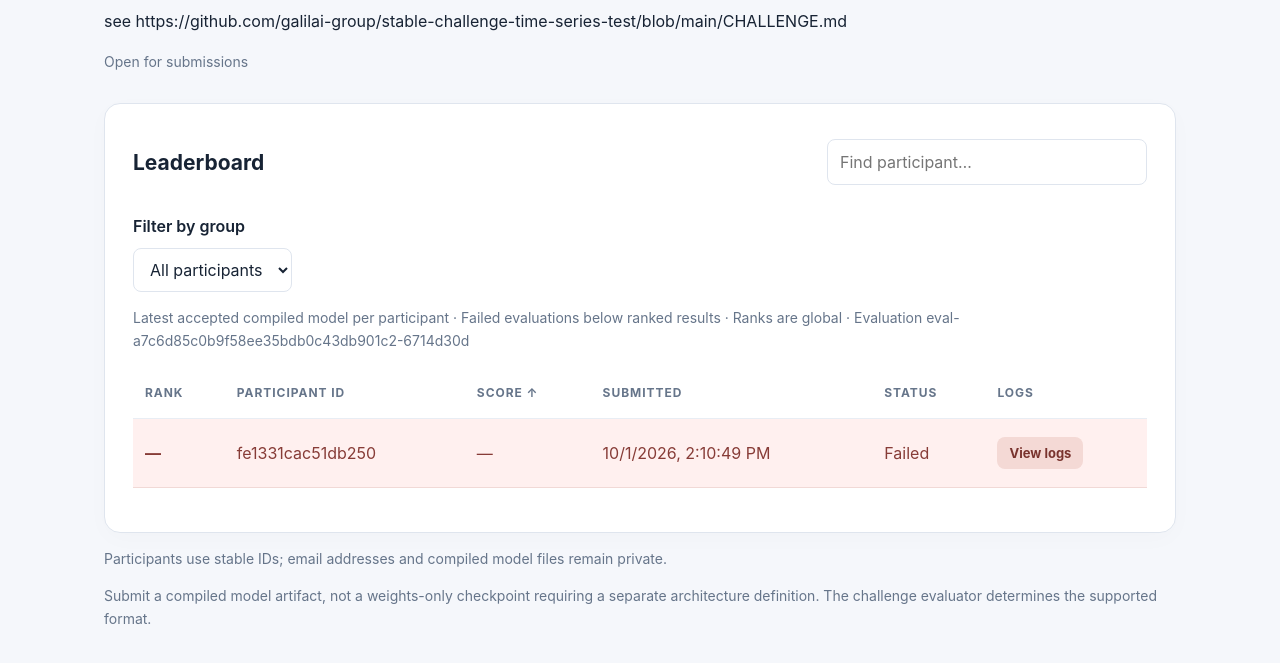
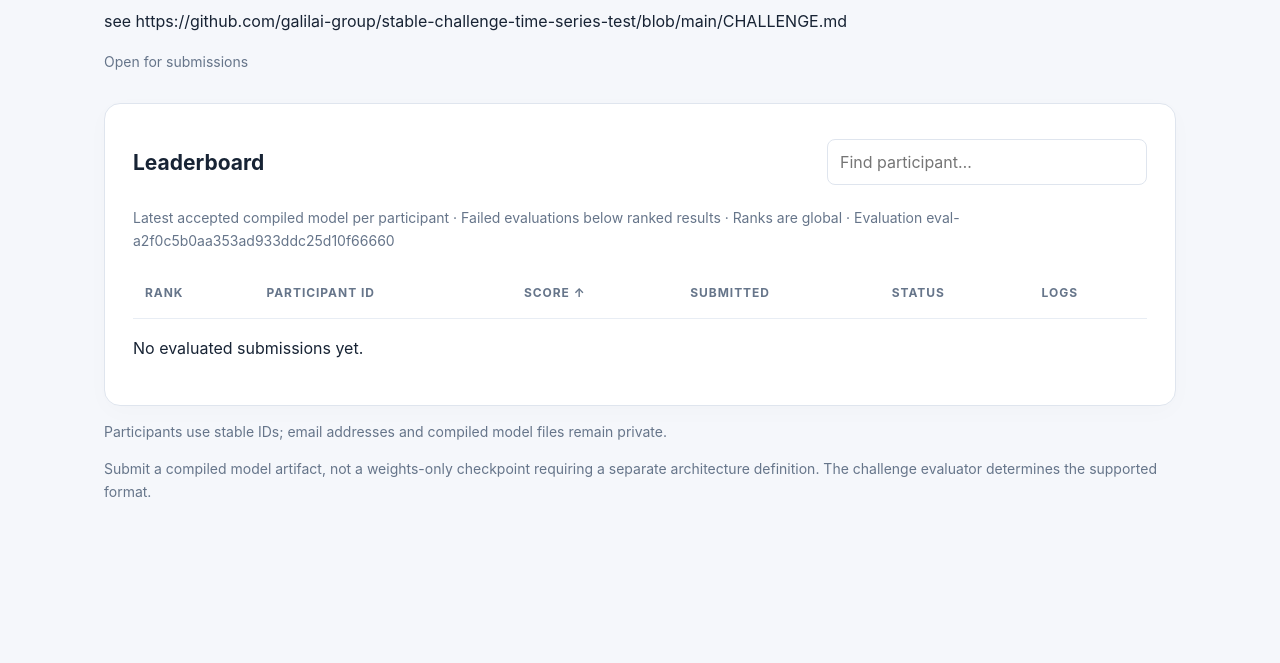
Before and after one commit to galilai-group/stable-challenge-time-series-test, a plain HTML site: page docs/index.html in a window 1280 px wide. Shown: the part 203-866 px from the top of the page. After the commit the page ends 800 px from the top, so only its background shows below. Drawn offline with Linux system fonts and the light colour scheme.

Commit message:
Update challenge settings and leaderboard

```diff
--- a/docs/challenge.json
+++ b/docs/challenge.json
@@ -4,7 +4,7 @@
   "description": "see https://github.com/galilai-group/stable-challenge-time-series-test/blob/main/CHALLENGE.md ",
   "metric": "score",
   "direction": "maximize",
-  "evaluator_version": "eval-a7c6d85c0b9f58ee35bdb0c43db901c2-6714d30d",
+  "evaluator_version": "eval-a2f0c5b0aa353ad933ddc25d10f66660",
   "closes_at": null,
   "anonymous": true,
   "accepting_submissions": true,
--- a/docs/index.html
+++ b/docs/index.html
@@ -4,10 +4,10 @@
 <script src="leaderboard.js" defer></script></head><body><main>
 <p class="eyebrow">RESEARCH CHALLENGE</p>
 <div class="topline"><h1 id="title">Leaderboard</h1><a id="submit" class="button" hidden>Submit compiled model</a></div>
-<p id="description"></p><p class="muted" id="details"></p>
+<p id="description"></p><p class="muted" id="details"></p><p class="limits" id="limits"></p>
 <section class="card"><div class="topline"><h2>Leaderboard</h2>
 <input type="search" id="search" aria-label="Find a participant" placeholder="Find participant…"></div>
-<label for="group-filter">Filter by group</label><select id="group-filter"><option value="">All participants</option></select><p class="muted" id="policy"></p><div class="table-wrap"><table>
+<label for="group-filter" id="group-filter-label">Filter by group</label><select id="group-filter"><option value="">All participants</option></select><p class="muted" id="policy"></p><div class="table-wrap"><table>
 <thead><tr id="columns"></tr></thead>
 <tbody id="rows"></tbody></table></div><p id="status" role="status">Loading scores…</p></section>
 <p class="muted" id="identity-policy"></p><p class="muted">Submit a compiled model artifact, not a weights-only checkpoint requiring a separate architecture definition. The challenge evaluator determines the supported format.</p>
--- a/docs/leaderboard.js
+++ b/docs/leaderboard.js
@@ -1,21 +1,33 @@
 "use strict";
 const el = id => document.getElementById(id);
+// Renders text as plain text, turning only [label](https://…) into links.
+const linkify = (node, text) => {
+  node.replaceChildren(); let last = 0;
+  for (const m of text.matchAll(/\[([^\]]+)\]\((https?:\/\/[^\s)]+)\)/g)) {
+    const a = document.createElement("a"); a.href = m[2]; a.textContent = m[1]; a.target = "_blank"; a.rel = "noopener";
+    node.append(text.slice(last, m.index), a); last = m.index + m[0].length;
+  }
+  node.append(text.slice(last));
+};
 (async () => {
   try {
     const [config, data] = await Promise.all(["challenge.json", "leaderboard.json"].map(async url => {
       const r = await fetch(url, {cache: "no-cache"}); if (!r.ok) throw new Error("Unavailable"); return r.json();
     }));
     document.title = config.title; el("title").textContent = config.title;
-    el("description").textContent = config.description;
+    linkify(el("description"), config.description);
     const url = config.submit_url ? new URL(config.submit_url) : new URL("/submit", config.service_url);
     if (url.protocol !== "https:" && url.hostname !== "localhost") throw new Error("Invalid service URL");
     url.searchParams.set("challenge", config.slug);
     el("submit").href = url.href; el("submit").hidden = false;
     el("details").textContent = config.accepting_submissions === false ? "Submissions are closed" : config.closes_at ? `Deadline: ${new Date(config.closes_at).toLocaleString()}` : "Open for submissions";
+    const limits = [config.max_bytes && `Maximum file size: ${(config.max_bytes / 1024 ** 2).toLocaleString()} MiB`, config.daily_limit && `${config.daily_limit} upload attempts per day`].filter(Boolean);
+    if (limits.length && config.accepting_submissions !== false) el("limits").textContent = limits.join(" · ");
     const anonymous = (data.anonymous ?? config.anonymous) !== false;
     el('identity-policy').textContent = anonymous ? 'Participants use stable IDs; email addresses and compiled model files remain private.' : 'Participant email addresses are displayed publicly. Compiled model files remain private.';
     el('group-filter').replaceChildren(new Option('All participants', ''));
     for (const group of (data.groups || [])) el('group-filter').append(new Option(group, group));
+    el('group-filter').hidden = el('group-filter-label').hidden = !(data.groups || []).length;
     const primary = data.metric || config.metric;
     const metrics = [primary, ...new Set((data.metrics || data.rows.flatMap(r => Object.keys(r.metrics || {}))).filter(k => k !== primary))];
     el("columns").replaceChildren();
@@ -27,7 +39,7 @@ const el = id => document.getElementById(id);
     function render() {
       el("rows").replaceChildren();
       const query = el('search').value.toLowerCase(), group = el('group-filter').value;
-      const rows = data.rows.filter(row => (row.participant.toLowerCase().includes(query) || (row.participant_id || '').includes(query))
+      const rows = data.rows.filter(row => (row.participant.toLowerCase().includes(query) || (row.participant_id || '').toLowerCase().includes(query))
         && (!group || (row.groups || []).includes(group)));
       for (const row of rows) {
         const failed = row.status === 'failed';
--- a/docs/leaderboard.json
+++ b/docs/leaderboard.json
@@ -6,21 +6,8 @@
     "score"
   ],
   "direction": "maximize",
-  "evaluator_version": "eval-a7c6d85c0b9f58ee35bdb0c43db901c2-6714d30d",
-  "rows": [
-    {
-      "rank": null,
-      "participant": "fe1331cac51db250",
-      "participant_id": "fe1331cac51db250",
-      "groups": [],
-      "score": null,
-      "metrics": {},
-      "status": "failed",
-      "submission_id": "ad96d4ff42d5e10909a0d7e1c0f9e1b935e5020031d49acff141cdc8fa5e8090",
-      "submitted_at": "2026-10-01T14:10:49.542Z",
-      "logs": "Evaluator did not return valid JSON. Organizers can inspect the private log for the traceback."
-    }
-  ],
-  "revision": 6,
-  "updated_at": "2026-10-05T15:03:08.111Z"
+  "evaluator_version": "eval-a2f0c5b0aa353ad933ddc25d10f66660",
+  "rows": [],
+  "revision": 7,
+  "updated_at": "2026-10-07T13:22:51.912Z"
 }
--- a/docs/style.css
+++ b/docs/style.css
@@ -3,3 +3,4 @@
 tr.failed{background:#fff0ef;color:#873c37}tr.failed td{border-bottom-color:#f1d9d6}.log-button{background:#f4d9d5;color:#79332e;padding:8px 12px;font-size:13px}dialog{border:1px solid #dfe5ee;border-radius:14px;padding:24px;width:min(720px,90vw);max-height:85vh}dialog::backdrop{background:#15223480}dialog pre{white-space:pre-wrap;overflow-wrap:anywhere;font:13px/1.6 ui-monospace,monospace;background:#f6f7f9;padding:18px;border-radius:8px;max-height:50vh;overflow:auto}
 
 select{padding:10px 12px;border:1px solid #dfe5ee;border-radius:8px;background:white;color:inherit;font:inherit;max-width:100%}
+[hidden]{display:none!important}.limits{display:inline-block;margin:0;padding:8px 14px;border-radius:8px;background:#eaf0fb;color:#1d3f86;font-size:14px;font-weight:650}.limits:empty{display:none}
```
